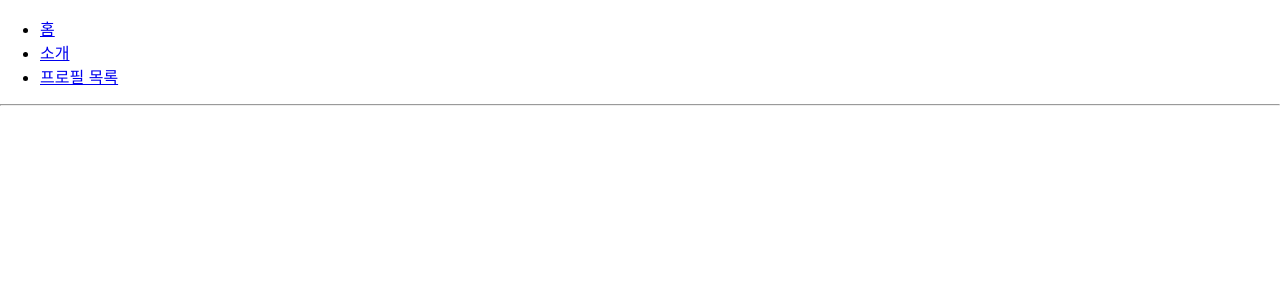
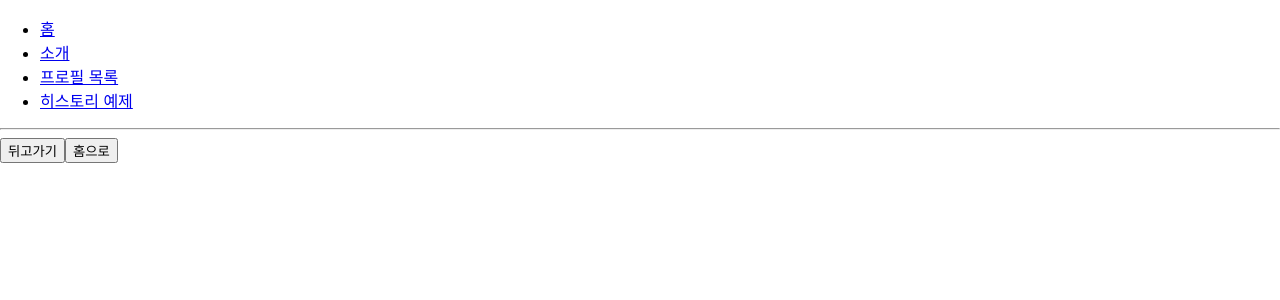
Before and after one commit to Leeje98/velopert_React_05, a React (Create React App) app: page /history in a window 1280 px wide. Before the commit this address had no page. Shown: the top 300 px of the page. Built offline with nearby package versions, Linux system fonts and the light colour scheme.

Commit message:
Navigate(history)구현

```diff
--- a/src/App.js
+++ b/src/App.js
@@ -2,6 +2,7 @@ import React from "react";
 import { Link, Route, Routes } from "react-router-dom";
 import About from "./About";
 import Home from "./Home";
+import NavigateSample from "./NavigateSample";
 import Profile from "./Profile";
 import Profiles from "./Profiles";
 
@@ -18,6 +19,9 @@ const App = () => {
         <li>
           <Link to="/profiles">프로필 목록</Link>
         </li>
+        <li>
+          <Link to="/history">히스토리 예제</Link>
+        </li>
       </ul>
       <hr />
       <Routes>
@@ -26,6 +30,7 @@ const App = () => {
         {/* <Route path="/profiles/:username" element={<Profile />} />   */}
         {/* // username 에 해당하는 값을 파라미터로 넣어주어서 Profile 컴포넌트에서 match props 를 통하여 전달받을 수 있게 됨. */}
         <Route path="/profiles/*" element={<Profiles />} />
+        <Route path="/history" element={<NavigateSample />} />
       </Routes>
     </>
   );
--- /dev/null
+++ b/src/NavigateSample.js
@@ -0,0 +1,30 @@
+import React from "react";
+import { useNavigate } from "react-router-dom";
+
+const NavigateSample = () => {
+  const navigate = useNavigate();
+
+  // 뒤로가기
+  // 인덱스로 처리, 두번 뒤로 가고 싶으면 -2
+  const goBack = () => {
+    if (window.confirm("정말로 나가시겠습니까?")) {
+      navigate(-1);
+    }
+  };
+
+  // 홈으로 가기
+  const goHome = () => {
+    if (window.confirm("정말로 나가시겠습니까?")) {
+      navigate("/");
+    }
+  };
+
+  return (
+    <div>
+      <button onClick={goBack}>뒤고가기</button>
+      <button onClick={goHome}>홈으로</button>
+    </div>
+  );
+};
+
+export default NavigateSample;
```
